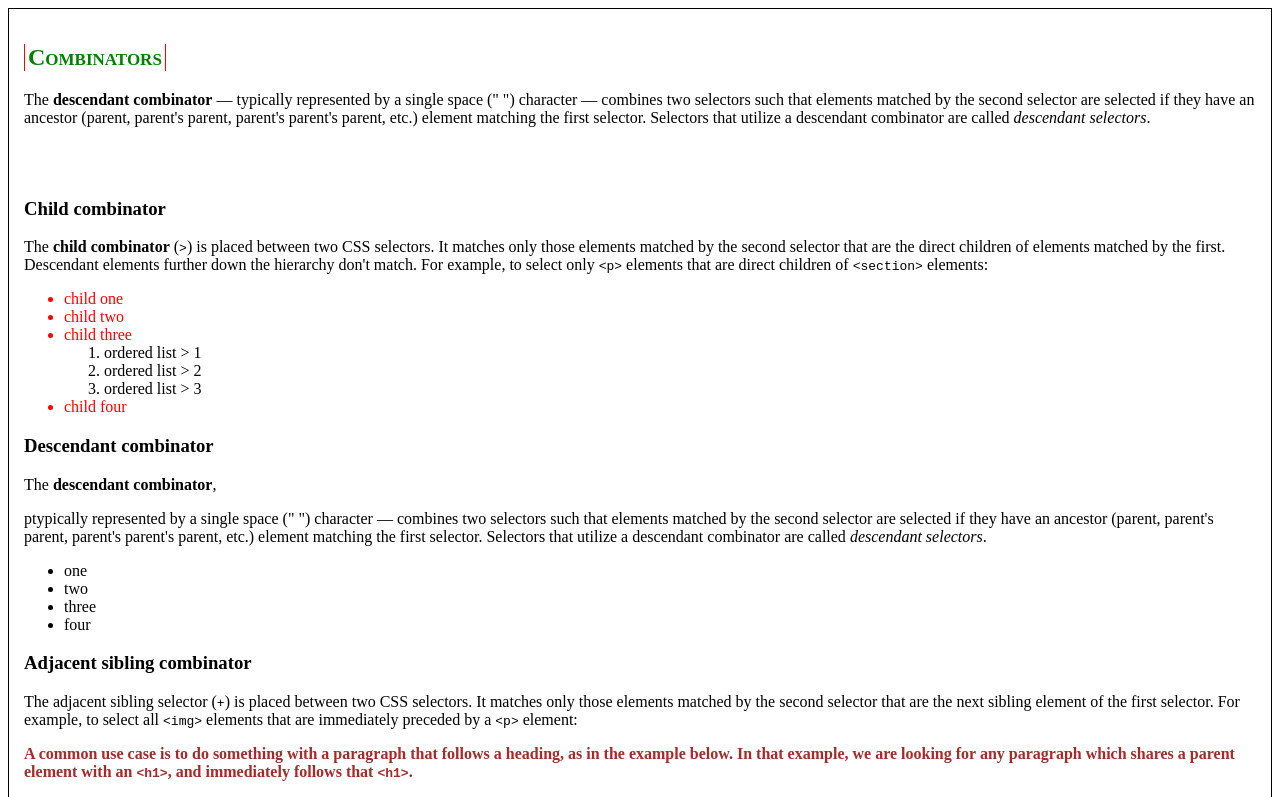
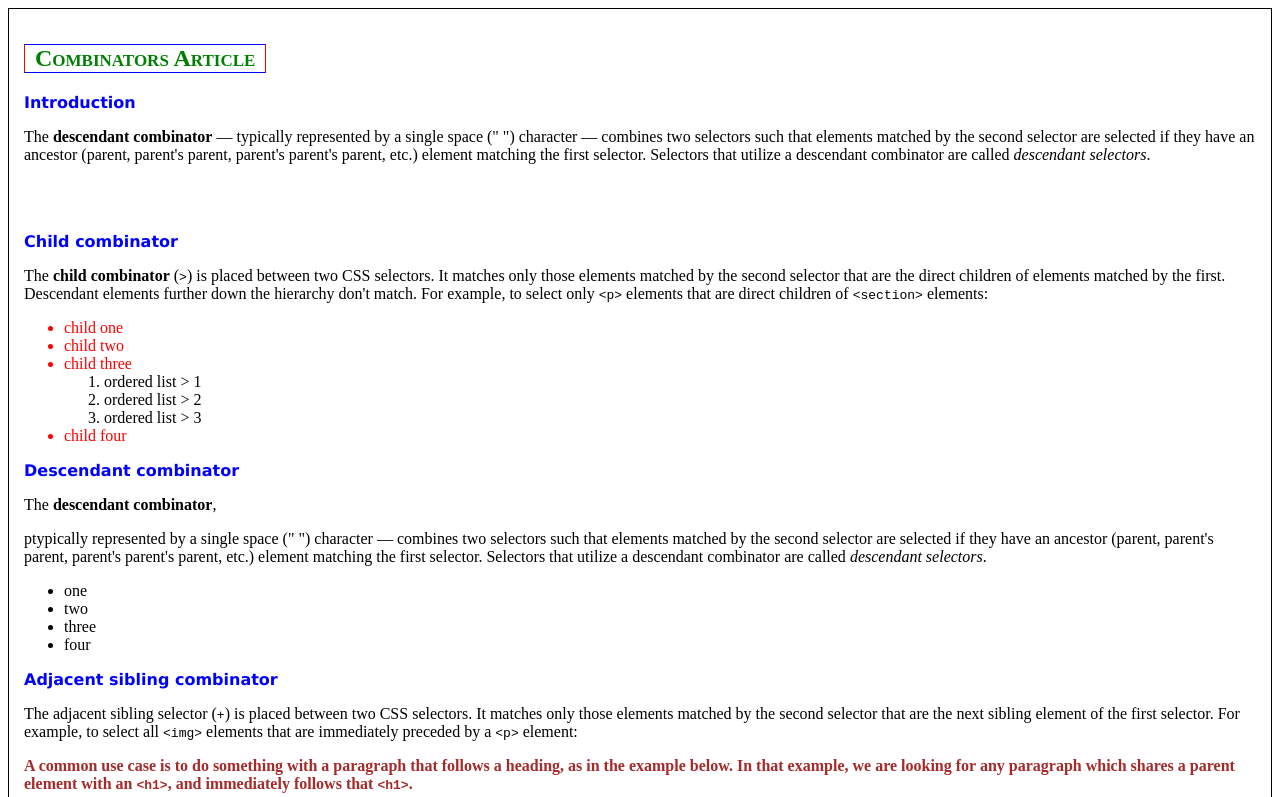
Before and after one commit to akladyous/css, a plain HTML site: page basic/combinators.html in a window 1280 px wide. Shown: the top 797 px of the page. Drawn offline with Linux system fonts and the light colour scheme.

Commit message:
Untracked files on basic

```diff
--- a/basic/combinators.css
+++ b/basic/combinators.css
@@ -14,8 +14,15 @@ article > h1:nth-child(1) {
 article > h1 {
   color: red;
   border-inline: 1px solid red;
-  padding-inline: 3px;
+  border-block: 1px solid blue;
+  padding-inline: 10px;
   width: fit-content;
+}
+article > section > h1 {
+  color: blue;
+  font-weight: 600;
+  font-family: Verdana, Geneva, Tahoma, sans-serif;
+  font-size: 1rem;
 }
 
 .child-combinator > ul > li {
--- a/basic/combinators.html
+++ b/basic/combinators.html
@@ -16,8 +16,9 @@
   <body>
     <div class="combinators">
       <article>
-        <h1>Combinators</h1>
+        <h1>Combinators Article</h1>
         <section>
+          <h1>Introduction</h1>
           <p>
             The <strong>descendant combinator</strong> — typically represented
             by a single space (" ") character — combines two selectors such that
@@ -87,7 +88,7 @@
 
       <section class="pseudo-class">
         <h1>Pseudo class</h1>
-        <ul>
+        <ul class="unordered-list">
             <li>Bill Russell</li>
             <li>Sam Jones</li>
             <li>Tom Heinsohn</li>
```
